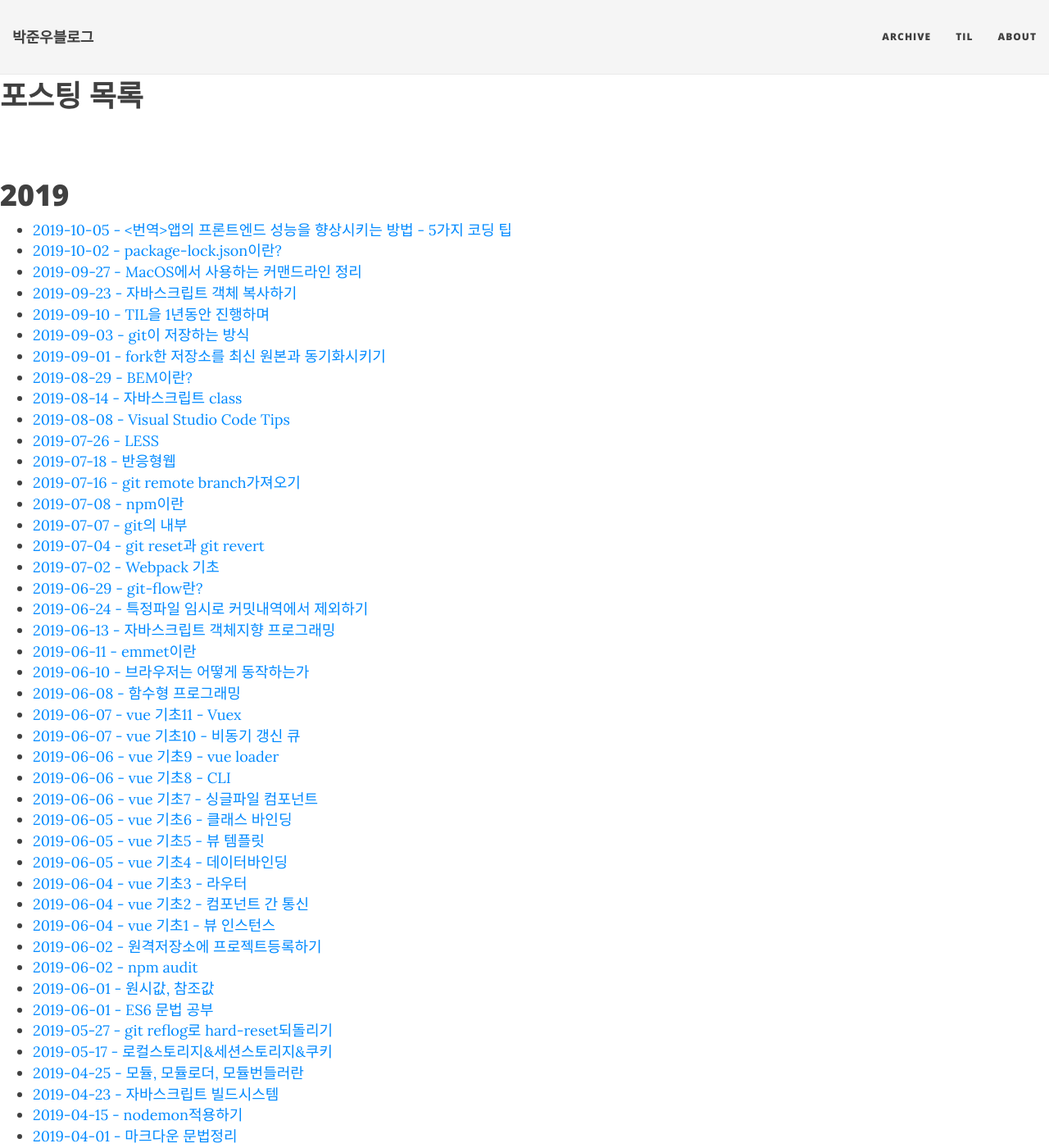
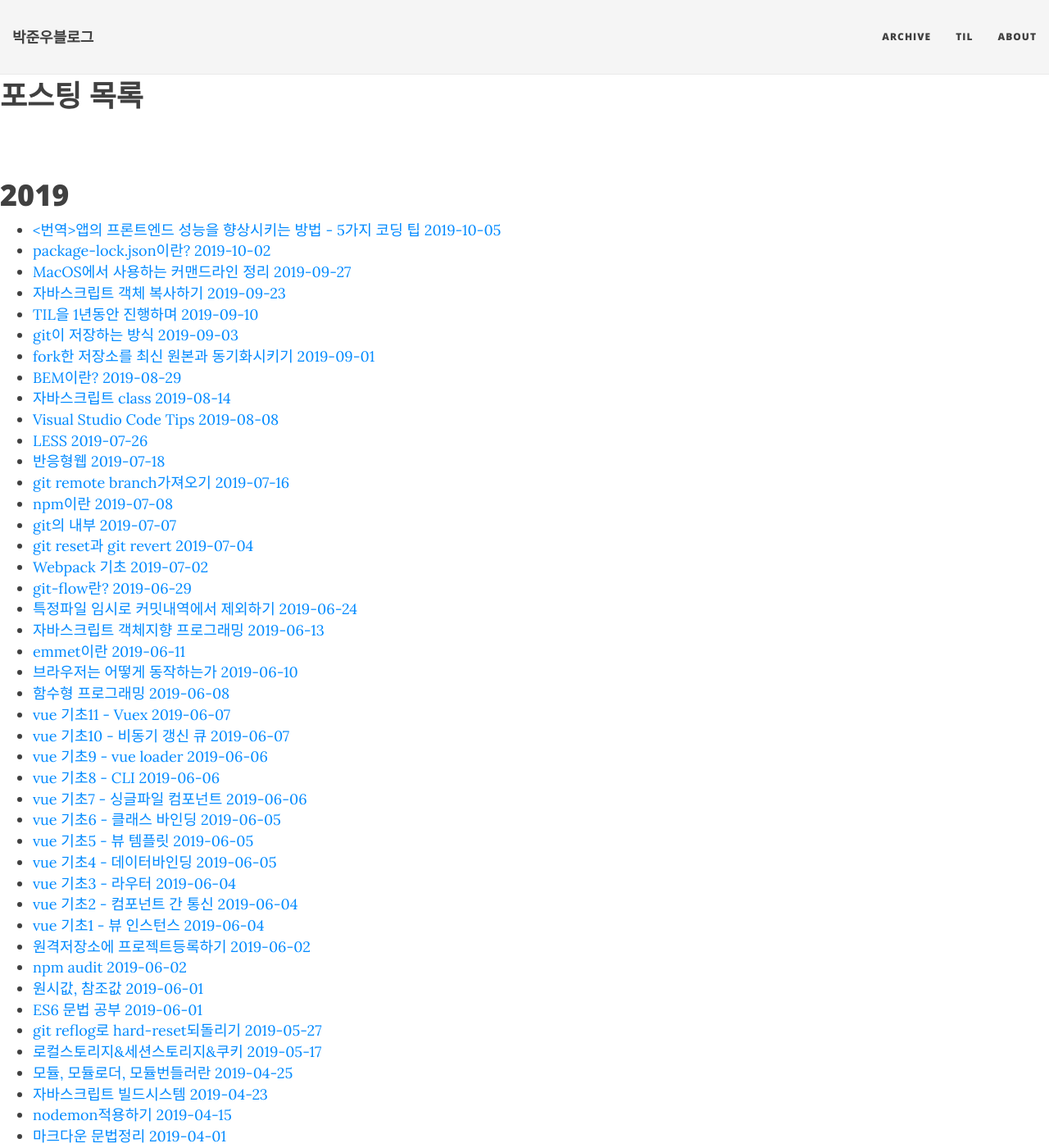
Before and after one commit to JUNWOO45/junwoo45.github.io.archived, a Jekyll site: the page built from archive.md, in a window 1280 px wide and 1400 px high. Shown: the whole window at 82% size. Built offline with Jekyll 4.4.1, drawn with Linux system fonts in a browser that asks for light colours; nearby versions of some CDN libraries; some of the changed text lies outside the part shown.

Commit message:
archive 페이지 수정

```diff
--- a/_layouts/archive.html
+++ b/_layouts/archive.html
@@ -19,8 +19,16 @@ layout: base
           <ul>
           {% assign myDate = currentDate %}
       {% endif %}
-      <li><a href="{{ post.url }}"><span>{{ post.date | date: "%Y-%m-%d" }}</span> - {{ post.title }}</a></li>
-      {% if forloop.last %}</ul>{% endif %}
+      <li>
+        <a href="{{ post.url }}">
+          {{ post.title }}
+          <span>
+            {{ post.date | date: "%Y-%m-%d" }}
+          </span>
+        </a>
+      </li>
+      {% if forloop.last %}
+    </ul>{% endif %}
   {% endfor %}
 
 </section>
```
